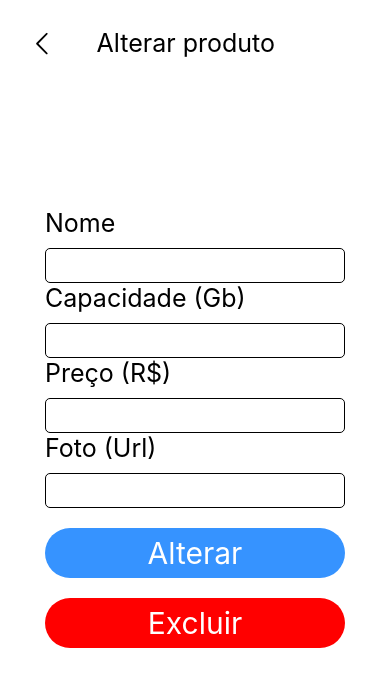
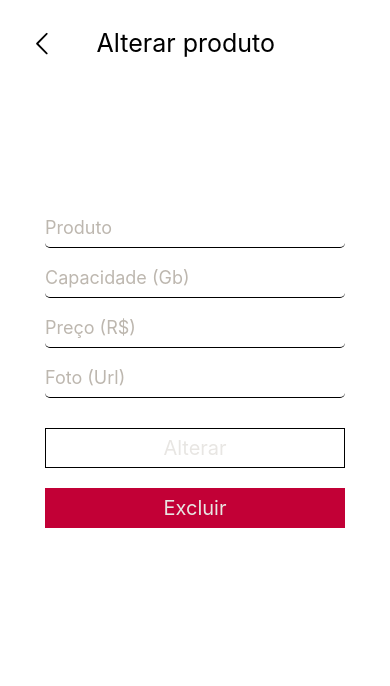
Before and after one commit to DioAugust/Crud-mobile, a React Native app in the folder mobile/: screen /AlterarProduto in a window 390 px wide. Shown: the top 686 px of the page. Built offline with nearby package versions, Linux system fonts and the light colour scheme.

Commit message:
style: tema escuro, tela alterar produto

```diff
--- a/mobile/screens/AlterarProduto/index.js
+++ b/mobile/screens/AlterarProduto/index.js
@@ -8,11 +8,27 @@ import { Entypo } from '@expo/vector-icons'
 import axios from 'axios';
 // Styles
 import { styles } from './styles';
+import { useColorScheme } from 'react-native';
 
 export function AlterarProduto({ navigation, route }) {
 
   // Botar o seu na hora de rodar
   const enderecoLocal = '192.168.1.6'
+
+  const deviceColorScheme = useColorScheme();
+  const [backColor, setBackColor] = useState('')
+  const [textColor, setTextColor] = useState('')
+
+  useEffect(() => {
+    if (deviceColorScheme == 'dark') {
+      setBackColor('#181a1b')
+      setTextColor('#FFF')
+    } else {
+      setBackColor('#FFF')
+      setTextColor('#000')
+    }
+  })
+
 
   const [getNome, setNome] = useState()
   const [getArmazenamento, setArmazenamento] = useState()
@@ -89,7 +105,7 @@ export function AlterarProduto({ navigation, route }) {
   }
 
   return (
-    <SafeAreaView style={styles.container}>
+    <SafeAreaView style={[styles.container, { backgroundColor: backColor }]}>
 
       <View style={styles.header}>
         <TouchableOpacity onPress={() => {
@@ -98,43 +114,64 @@ export function AlterarProduto({ navigation, route }) {
           <Entypo
             name="chevron-thin-left"
             size={25}
-            color={'black'} />
+            color={textColor} />
         </TouchableOpacity>
-        <Text style={styles.texto}>
+        <Text style={[styles.texto, { color: textColor }]}>
           Alterar produto
         </Text>
       </View>
 
       <View style={styles.dados}>
 
-        <Text style={styles.text}>Nome</Text>
         <TextInput
-          style={styles.caixa}
+          placeholder="Produto"
+          placeholderTextColor="#bdb7af"
+          style={[styles.caixa, {
+            borderBottomColor: textColor,
+            color: textColor
+          }]}
           onChangeText={(texto) => setNome(texto)}
           value={getNome} />
 
-        <Text style={styles.text}>Capacidade (Gb)</Text>
         <TextInput
+          placeholder="Capacidade (Gb)"
+          placeholderTextColor="#bdb7af"
           keyboardType="numeric"
-          style={styles.caixa}
+          style={[styles.caixa, {
+            borderBottomColor: textColor,
+            color: textColor
+          }]}
           onChangeText={(texto) => setArmazenamento(texto)}
           value={getArmazenamento} />
 
-        <Text style={styles.text}>Preço (R$)</Text>
         <TextInput
+          placeholder="Preço (R$)"
+          placeholderTextColor="#bdb7af"
           keyboardType="numeric"
-          style={styles.caixa}
+          style={[styles.caixa, {
+            borderBottomColor: textColor,
+            color: textColor
+          }]}
           onChangeText={(texto) => setValor(texto)}
           value={getValor} />
 
-        <Text style={styles.text}>Foto (Url)</Text>
         <TextInput
-          style={styles.caixa}
+          placeholder="Foto (Url)"
+          placeholderTextColor="#bdb7af"
+          style={[styles.caixa, {
+            borderBottomColor: textColor,
+            color: textColor
+          }]}
           onChangeText={(texto) => setFoto(texto)}
           value={getFoto} />
 
         <TouchableOpacity
-          style={styles.botao}
+          style={[styles.botao,
+          {
+            borderWidth: 0.5,
+            borderColor: textColor,
+            color: textColor
+          }]}
           onPress={() => alterarDados()}>
 
           <Text style={styles.textBotao}>
@@ -143,7 +180,7 @@ export function AlterarProduto({ navigation, route }) {
         </TouchableOpacity>
 
         <TouchableOpacity
-          style={[styles.botao, { backgroundColor: `red` }]}
+          style={[styles.botao, { backgroundColor: `#c20036` }]}
           onPress={() => excluirDados()}>
 
           <Text style={styles.textBotao}>
--- a/mobile/screens/AlterarProduto/styles.js
+++ b/mobile/screens/AlterarProduto/styles.js
@@ -4,7 +4,6 @@ export const styles = StyleSheet.create({
   container: {
     flex: 1,
     alignItems: 'center',
-    backgroundColor: '#fff',
   },
   header: {
     width: '100%',
@@ -23,28 +22,27 @@ export const styles = StyleSheet.create({
   },
   caixa: {
     width: 300,
-    backgroundColor: "white",
+    color: 'white',
     borderRadius: 5,
-    height: 35,
-    borderColor: 'black',
-    borderWidth: 1,
+    height: 40,
+    borderBottomWidth: 1,
+    marginBottom: 10,
+    fontSize: 18,
   },
   text: {
     fontSize: 25,
     marginBottom: 10,
   },
   botao: {
-    height: 50,
+    height: 40,
     display: 'flex',
     justifyContent: 'center',
-    borderRadius: 30,
     width: 300,
     marginTop: 20,
-    backgroundColor: '#3693ff'
   },
   textBotao: {
     textAlign: 'center',
-    fontSize: 30,
-    color: 'white',
+    fontSize: 20,
+    color: '#e8e6e3',
   }
 });
```
